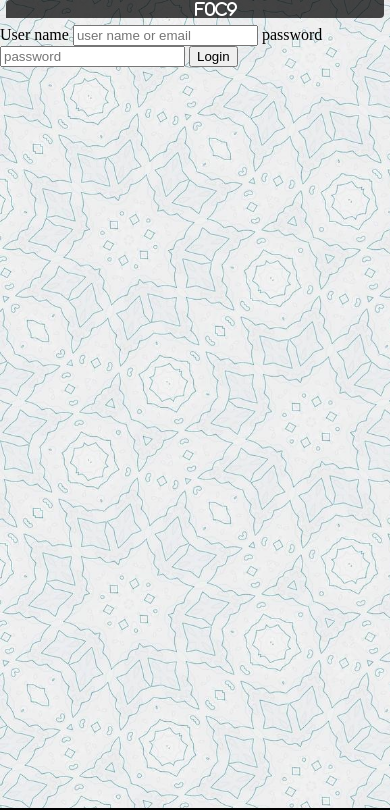
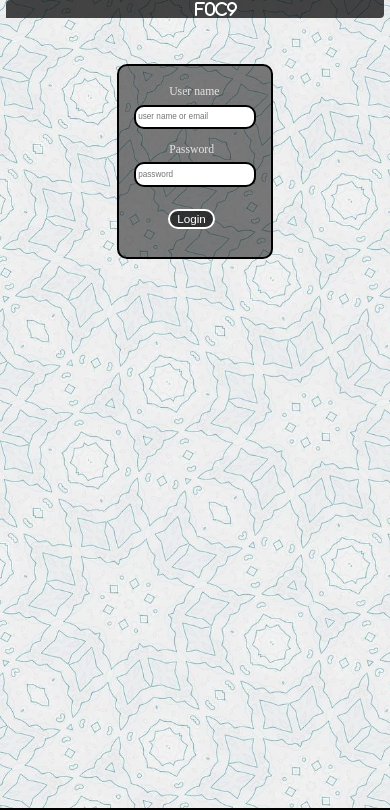
Before and after one commit to mahmoudhassanamin/moon-mole-, a plain HTML site: page login.html in a window 390 px wide. Shown: the top 810 px of the page. Drawn offline with Linux system fonts and the light colour scheme.

Commit message:
add login feature

```diff
--- a/login.html
+++ b/login.html
@@ -5,6 +5,7 @@
     <meta http-equiv="X-UA-Compatible" content="IE=edge">
     <meta name="viewport" content="width=device-width, initial-scale=1.0">
     <link rel="stylesheet" href="style/style_nav_footer.css">
+    <link rel="stylesheet" href="style/login.css">
     <script src="https://kit.fontawesome.com/7c544095e5.js" crossorigin="anonymous"></script>
     <title>login moon mole</title>
 </head>
@@ -36,11 +37,11 @@
     </nav>
     <section>
         <form>
-            <label for="un">user name</label>
-            <input type="text" name="email" id="un" placeholder="user name or email" required>
-            <label for="pass">password</label>
-            <input type="password" name="pass" id="pass" placeholder="password"  minlength="8" maxlength="13" required>
-            <input type="submit" value="Login">
+            <label class="lemail" for="un">user name</label>
+            <input class="email" type="text" name="email" id="un" placeholder="user name or email" required>
+            <label class="lpass" for="pass">password</label>
+            <input class="pass" type="password" name="pass" id="pass" placeholder="password"  minlength="8" maxlength="13" required>
+            <input class="submit" type="submit" value="Login">
         </form>
     </section>
     <footer>
--- /dev/null
+++ b/style/login.css
@@ -0,0 +1,107 @@
+form{
+    position: relative;
+    top:3vw;
+    background-color: rgb(0,0,0,0.5);
+    width: 40vw;
+    height: 20vw;
+    margin: auto;
+    padding: 1vw;
+    font-size: 2vw;
+    color: rgba(255, 255, 255, 0.8);
+    border: 2px solid black;
+    border-radius: 10px;
+}
+
+.lemail{
+    position: absolute;
+    top:25%;
+    left:12%;
+}
+.email{
+    position:absolute;
+    top:25%;
+    left:37%;
+    width: 50%;
+    height: 14%;
+    font-size: 70%;
+    display: inline-block;
+    margin: auto;
+    border: 2px solid black;
+    border-radius: 10px;
+}
+.lpass{
+    position:absolute;
+    top:45%;
+    left:12%;
+}
+
+.pass{
+    position:absolute;
+    top:45%;
+    left:37%;
+    width: 50%;
+    height: 14%;
+    font-size: 70%;
+    resize: none;
+    border: 2px solid black;
+    border-radius: 10px;
+}
+.submit{
+    position: absolute;
+    bottom:15%;
+    left:40%;
+    padding: 1% 5%;
+    background-color: rgba(0, 0, 0, 0.59);
+    color: white;
+    font-size: 60%;
+    border: 2px solid white;
+    border-radius: 20px;
+}
+.submit:hover{
+    cursor: pointer;
+    color:#b7ced2;
+}
+
+@media screen and (max-width:720px){
+    form{
+        position: relative;
+        top:10vw;
+        font-size: 3vw;
+        width: 40vw;
+        height: 50vw;
+    }
+
+    .lemail{
+        position: absolute;
+        top:10%;
+        left:33%;
+    }
+    .email{
+        position:absolute;
+        top:20%;
+        left:10%;
+        width: 80%;
+        height: 13%;
+        font-size: 70%;
+    }
+    .lpass{
+        position:absolute;
+        top:40%;
+        left:33%;
+    }
+    .pass{
+        position:absolute;
+        top:50%;
+        left:10%;
+        width: 80%;
+        height: 13%;
+        font-size: 70%;
+    }
+    .submit{
+        position: absolute;
+        bottom:15%;
+        left:32%;
+        font-size: 100%;
+    }
+
+}
```
